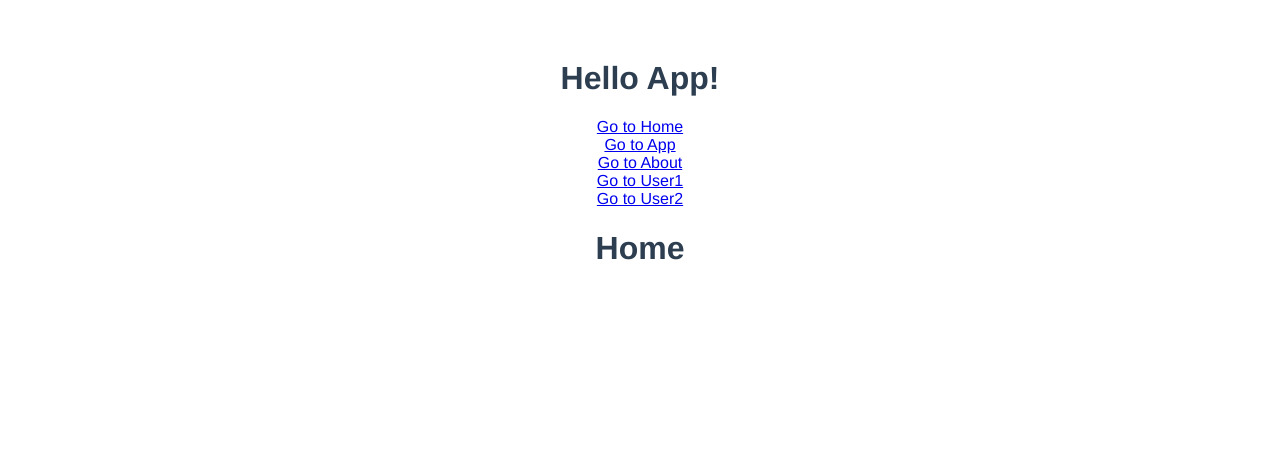
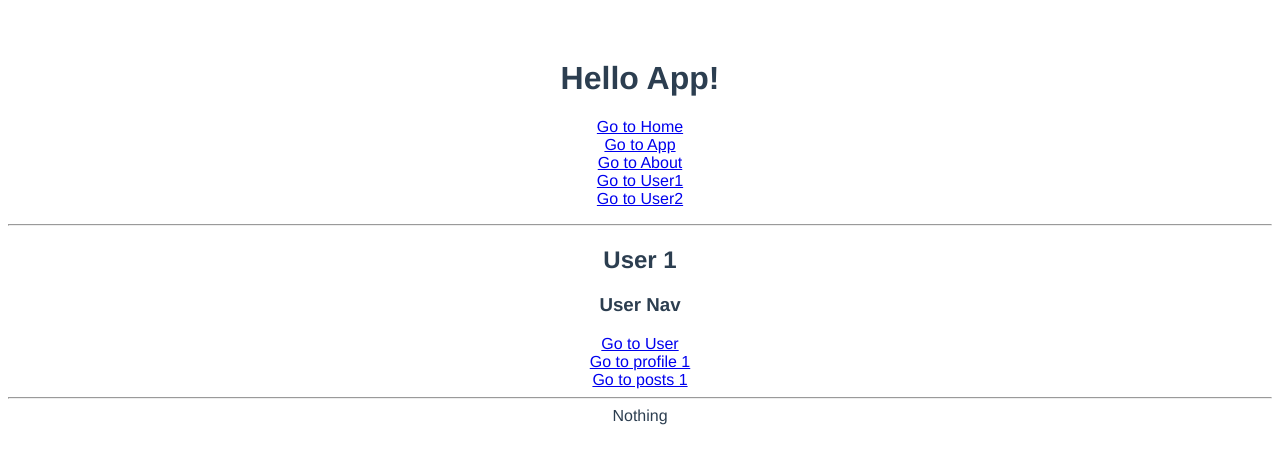
Before and after one commit to Vissurra/vue-demo, a Vue app: page /user/1 in a window 1280 px wide. Shown: the top 464 px of the page. Built offline with nearby package versions, Linux system fonts and the light colour scheme.

Commit message:
vue router 基本用法

```diff
--- a/public/index.html
+++ b/public/index.html
@@ -29,6 +29,7 @@
     <br>
     <router-link to="/user/2">Go to User2</router-link>
   </p>
+  <hr>
   <!-- 路由出口 -->
   <!-- 路由匹配到的组件将渲染在这里 -->
   <router-view></router-view>
--- a/src/components/User.vue
+++ b/src/components/User.vue
@@ -1,19 +1,25 @@
 <template>
   <div class="user">
-    <h2>User {{ $route.params.id }}</h2>
-    <router-link :to="'/user/' + $route.params.id">Go to User</router-link>
-    <br>
-    <router-link :to="'/user/' + $route.params.id + '/profile'">Go to profile {{ $route.params.id }}</router-link>
-    <br>
-    <router-link :to="'/user/' + $route.params.id + '/posts'">Go to posts {{ $route.params.id }}</router-link>
-    <router-view></router-view>
+    <h2>User {{ id }}</h2>
+    <user-nav></user-nav>
   </div>
+  <hr>
+  <router-view></router-view>
+  <router-view name="post2"></router-view>
 </template>
 
 <script>
+import UserNav from "@/components/UserNav";
+
 export default {
   // eslint-disable-next-line
-  name: "User"
+  name: "User",
+  props: {
+    id: String
+  },
+  components: {
+    UserNav
+  }
 }
 </script>
 
--- /dev/null
+++ b/src/components/UserNav.vue
@@ -0,0 +1,18 @@
+<template>
+  <h3>User Nav</h3>
+  <router-link :to="'/user/' + $route.params.id">Go to User</router-link>
+  <br>
+  <router-link :to="'/user/' + $route.params.id + '/profile'">Go to profile {{ $route.params.id }}</router-link>
+  <br>
+  <router-link :to="'/user/' + $route.params.id + '/posts'">Go to posts {{ $route.params.id }}</router-link>
+</template>
+
+<script>
+export default {
+  name: "UserNav"
+}
+</script>
+
+<style scoped>
+
+</style>
--- a/src/components/UserPosts.vue
+++ b/src/components/UserPosts.vue
@@ -1,10 +1,13 @@
 <template>
-  <div>Posts</div>
+  <div>Posts {{ id }}</div>
 </template>
 
 <script>
 export default {
   name: "UserPosts",
+  props: {
+    id: String
+  }
 }
 </script>
 
--- a/src/components/UserProfile.vue
+++ b/src/components/UserProfile.vue
@@ -1,10 +1,13 @@
 <template>
-  <div>Profile</div>
+  <div>Profile {{ id }}</div>
 </template>
 
 <script>
 export default {
   name: "UserProfile",
+  props: {
+    id: String
+  }
 }
 </script>
 
--- a/src/main.js
+++ b/src/main.js
@@ -18,16 +18,31 @@ const routes = [
   {
     path: '/user/:id',
     component: User,
+    props: true,
     children: [
       // 当 /user/:id 匹配成功
       // UserHome 将被渲染到 User 的 <router-view> 内部
-      {path: '', component: UserHome},
+      {
+        path: '',
+        component: UserHome
+      },
       // 当 /user/:id/profile 匹配成功
       // UserProfile 将被渲染到 User 的 <router-view> 内部
-      {path: 'profile', component: UserProfile},
+      {
+        path: 'profile',
+        component: UserProfile,
+        props: true
+      },
       // 当 /user/:id/posts 匹配成功
       // UserPosts 将被渲染到 User 的 <router-view> 内部
-      {path: 'posts', component: UserPosts}
+      {
+        path: 'posts',
+        components: {
+          default: UserPosts,
+          post2: UserPosts
+        },
+        props: true
+      }
     ]
   }
 ]
@@ -37,7 +52,7 @@ const routes = [
 // 暂时保持简单
 const router = VueRouter.createRouter({
   // 4. 内部提供了 history 模式的实现。为了简单起见，我们在这里使用 hash 模式。
-  history: VueRouter.createWebHashHistory(),
+  history: VueRouter.createWebHistory(),
   routes, // `routes: routes` 的缩写
 })
 
```
Lines whose indentation alone changed are shown as unchanged.
